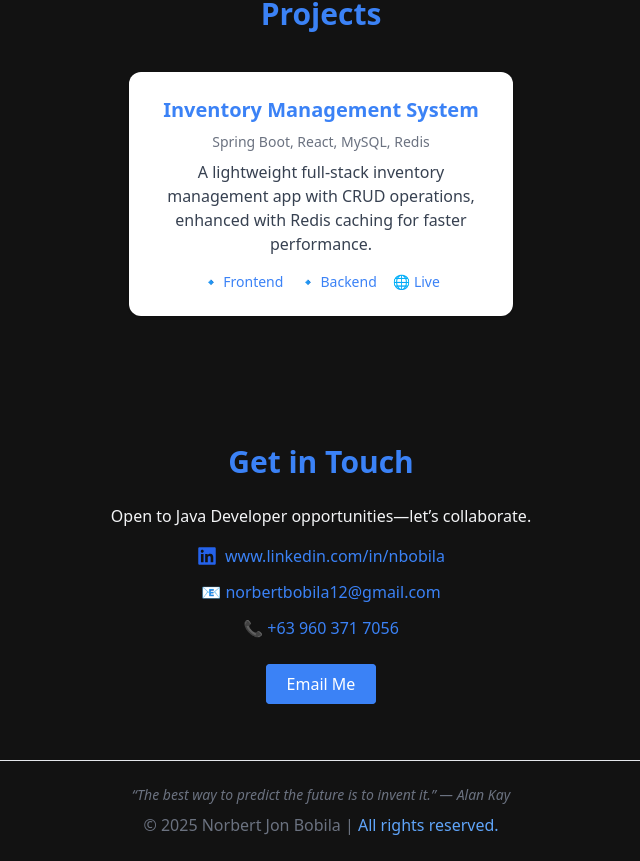
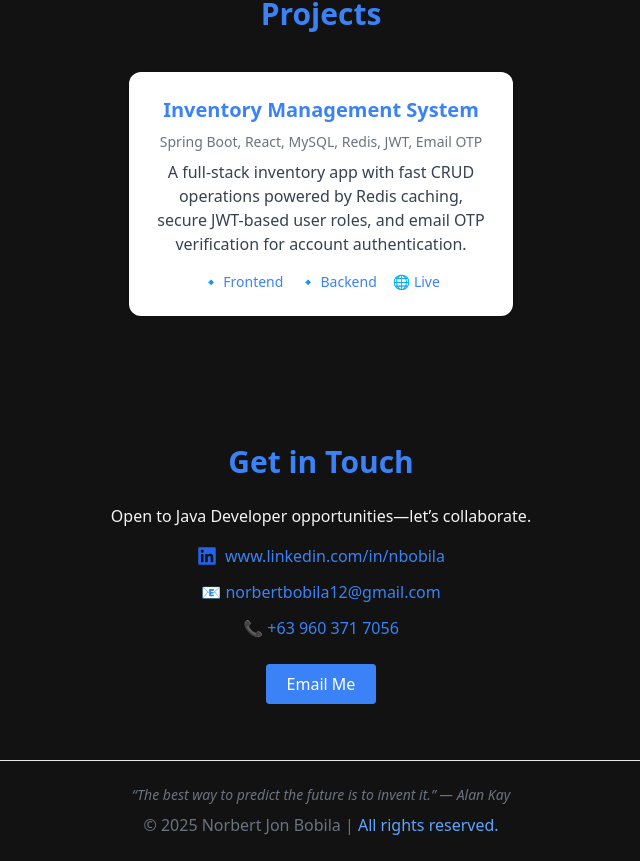
Before and after one commit to kyooxenn/my-portfolio, a React (Vite) app: page / in a window 1280 px wide. Shown: the part 1315-2176 px from the top of the page, without its empty margins (319-959 px from the left). Built offline with nearby package versions, Linux system fonts and the light colour scheme.

Commit message:
update description

```diff
--- a/src/App.jsx
+++ b/src/App.jsx
@@ -49,8 +49,8 @@ export default function App() {
     () => [
       {
         title: "Inventory Management System",
-        tech: "Spring Boot, React, MySQL, Redis",
-        desc: "A lightweight full-stack inventory management app with CRUD operations, enhanced with Redis caching for faster performance.",
+        tech: "Spring Boot, React, MySQL, Redis, JWT, Email OTP",
+        desc: "A full-stack inventory app with fast CRUD operations powered by Redis caching, secure JWT-based user roles, and email OTP verification for account authentication.",
         frontendRepo: "https://github.com/kyooxenn/inventory_system_react",
         backendRepo: "https://github.com/kyooxenn/Inventory-System",
         liveSite: "https://react-inventory-system.onrender.com/",
```
